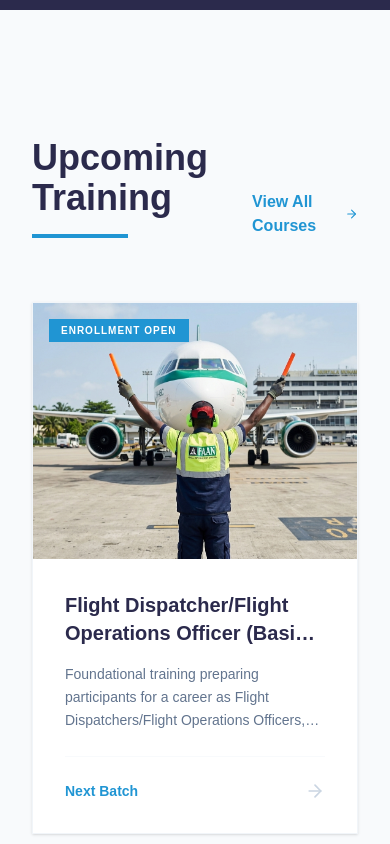
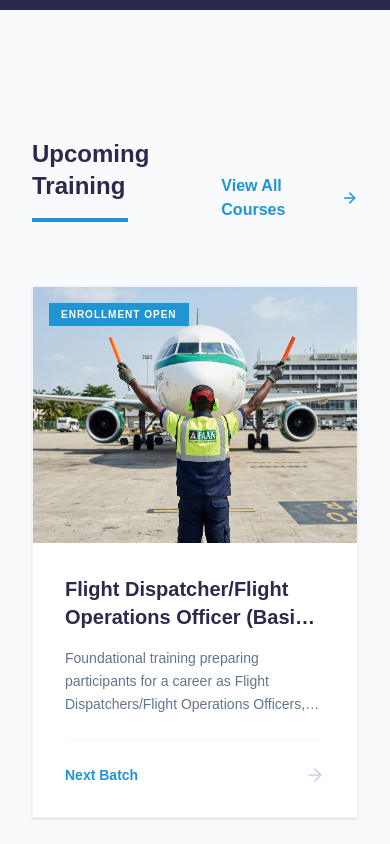
Before and after one commit to fortunedwards/aviation-project, a React (Vite) app in the folder client/: page / in a window 390 px wide. Shown: the part 2640-3484 px from the top of the page. Built offline with nearby package versions, Linux system fonts and the light colour scheme; no server answers.

Commit message:
Match homepage section heading sizes

```diff
--- a/client/src/pages/HomePage.jsx
+++ b/client/src/pages/HomePage.jsx
@@ -241,7 +241,9 @@
         <RevealSection className="mx-auto max-w-7xl">
           <div className="mb-16 flex items-end justify-between">
             <div>
-              <h2 className="mb-4 text-4xl font-black text-brand-deep">Upcoming Training</h2>
+              <h2 className="mb-4 text-2xl font-black text-brand-deep sm:text-4xl">
+                Upcoming Training
+              </h2>
               <div className="h-1 w-24 bg-brand-primary" />
             </div>
             <Link
@@ -304,7 +306,9 @@
       <section className="px-8 py-32">
         <RevealSection className="mx-auto max-w-7xl">
           <div className="mb-20 text-center">
-            <h2 className="mb-4 text-4xl font-black text-brand-deep">Student Testimonials</h2>
+            <h2 className="mb-4 text-2xl font-black text-brand-deep sm:text-4xl">
+              Student Testimonials
+            </h2>
             <p className="text-xs font-bold uppercase tracking-widest text-slate-500">Voices of Success</p>
           </div>
 
```
